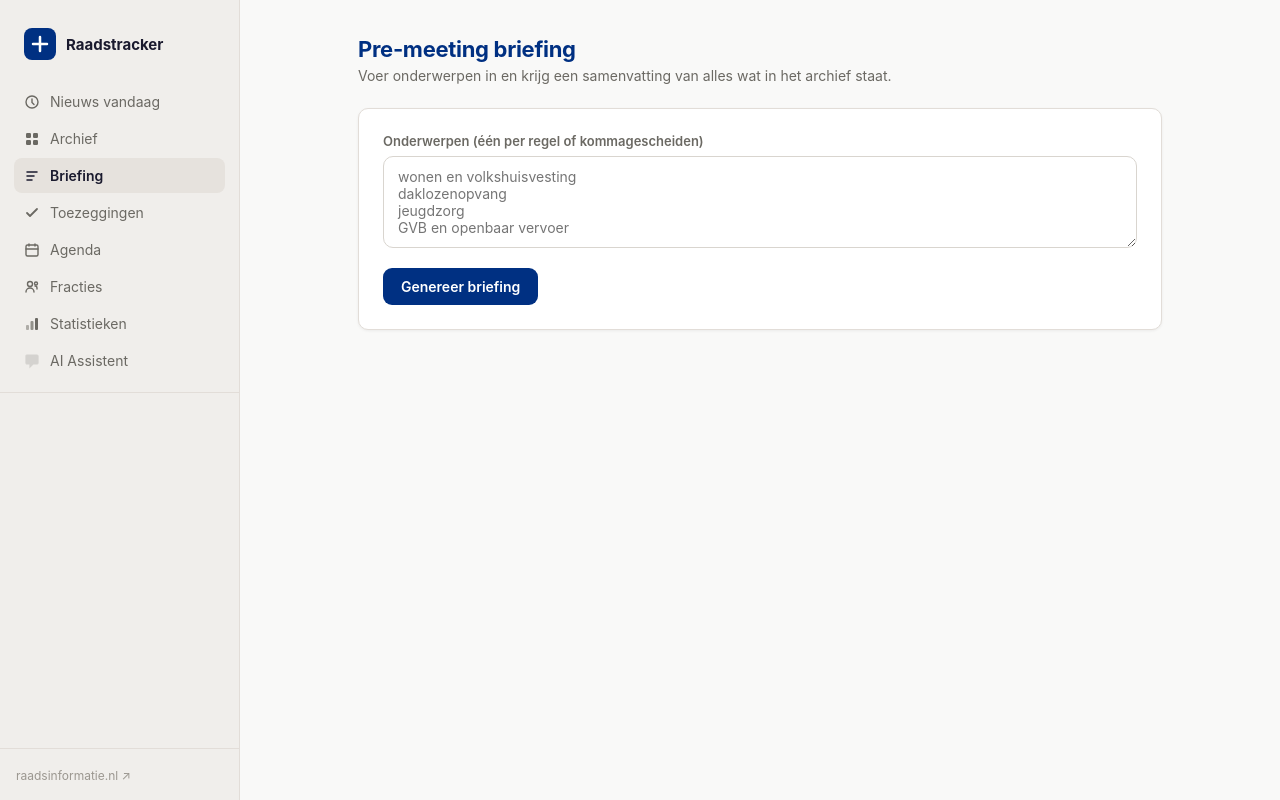
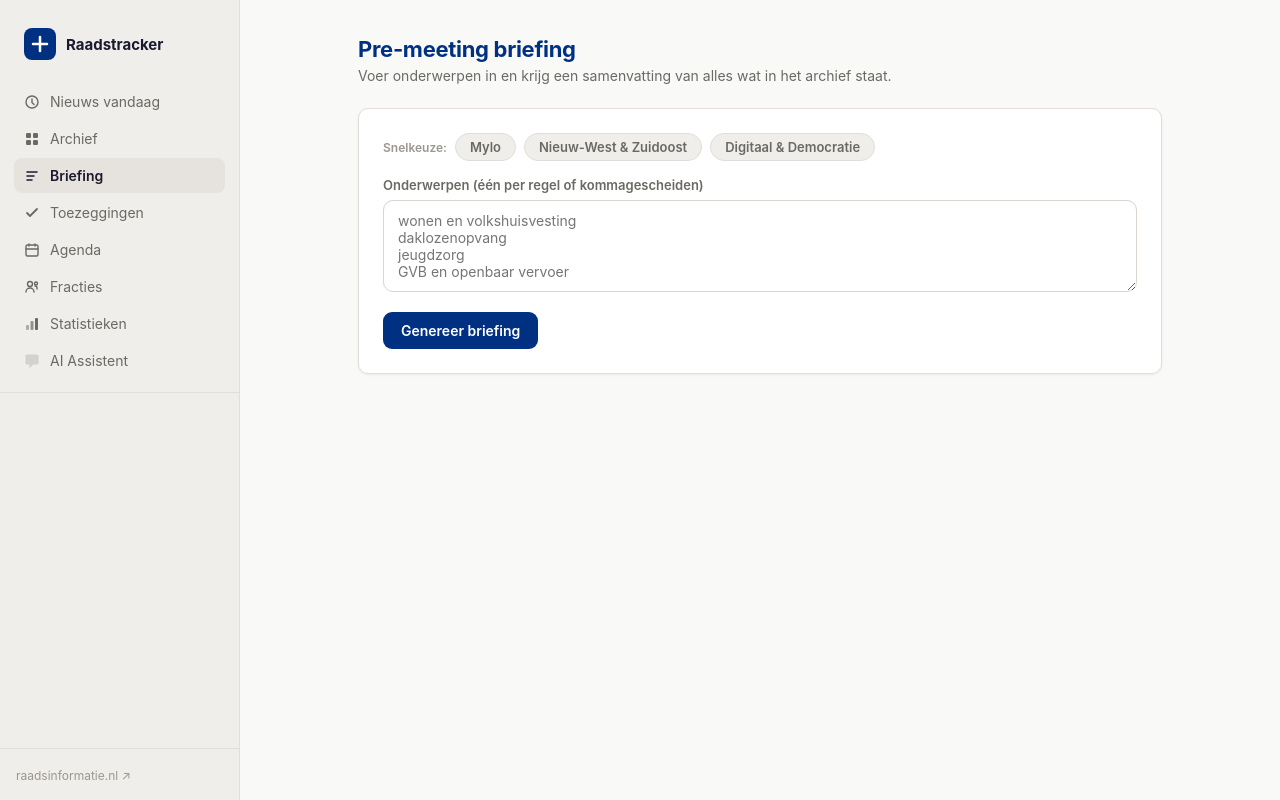
Before and after one commit to mylovanloenen/raadstracker, a FastAPI app: page /briefing in a window 1280 px wide. Run offline with FastAPI, Linux system fonts and the light colour scheme.

Commit message:
Voeg snelkeuze-presets toe aan briefingpagina
Drie presets met één klik:
- Mylo: wonen, klimaat, veiligheid, financiën etc.
- Nieuw-West & Zuidoost: masterplannen, jongerenwerk, opvang, stadsdeel
- Digitaal & Democratie: democratisering, digitale stad, jongerenwerk, opvang

Co-Authored-By: Claude Sonnet 4.6 <noreply@anthropic.com>

```diff
--- a/static/style.css
+++ b/static/style.css
@@ -863,3 +863,17 @@ textarea:focus, input[type=text]:focus {
 .fractie-knop-count { font-size: 11px; opacity: .7; }
 .resultaat-info { font-size: 13px; color: var(--grijs); margin-bottom: 12px; }
 .leeg-blok, .leeg-tekst { color: var(--grijs); font-size: 14px; padding: 24px 0; }
+
+/* ── Briefing presets ────────────────────────────────────────────────────── */
+.preset-sectie {
+  display: flex; align-items: center; gap: 8px;
+  margin-bottom: 16px; flex-wrap: wrap;
+}
+.preset-label { font-size: 12px; color: var(--tekst-3); font-weight: 600; }
+.preset-knop {
+  padding: 5px 14px; border-radius: 20px; font-size: 13px; font-weight: 600;
+  background: var(--bg-2); color: var(--tekst-2); border: 1px solid var(--border);
+  cursor: pointer; transition: background .15s, color .15s;
+  font-family: inherit;
+}
+.preset-knop:hover, .preset-knop.actief { background: var(--blauw); color: white; border-color: var(--blauw); }
--- a/templates/briefing.html
+++ b/templates/briefing.html
@@ -8,6 +8,12 @@
 </div>
 
 <div class="kaart">
+  <div class="preset-sectie">
+    <span class="preset-label">Snelkeuze:</span>
+    <button class="preset-knop" onclick="laadPreset('mylo')">Mylo</button>
+    <button class="preset-knop" onclick="laadPreset('zuidoost')">Nieuw-West &amp; Zuidoost</button>
+    <button class="preset-knop" onclick="laadPreset('digitaal')">Digitaal &amp; Democratie</button>
+  </div>
   <form id="briefing-form">
     <div class="form-groep">
       <label for="onderwerpen">Onderwerpen (één per regel of kommagescheiden)</label>
@@ -32,6 +38,26 @@
 
 {% block scripts %}
 <script>
+const PRESETS = {
+  mylo: [
+    'wonen', 'volkshuisvesting', 'openbaar vervoer',
+    'jeugdzorg', 'klimaat', 'duurzaamheid', 'veiligheid', 'financiën'
+  ],
+  zuidoost: [
+    'Masterplan Nieuw-West', 'Masterplan Zuidoost',
+    'Stadsdeel Zuidoost', 'jongerenwerk', 'opvang'
+  ],
+  digitaal: [
+    'democratisering', 'digitale stad', 'opvang', 'jongerenwerk'
+  ],
+};
+
+function laadPreset(naam) {
+  document.getElementById('onderwerpen').value = PRESETS[naam].join('\n');
+  document.querySelectorAll('.preset-knop').forEach(b => b.classList.remove('actief'));
+  event.target.classList.add('actief');
+}
+
 function kopieer() {
   navigator.clipboard.writeText(document.getElementById('output').innerText);
 }
```
